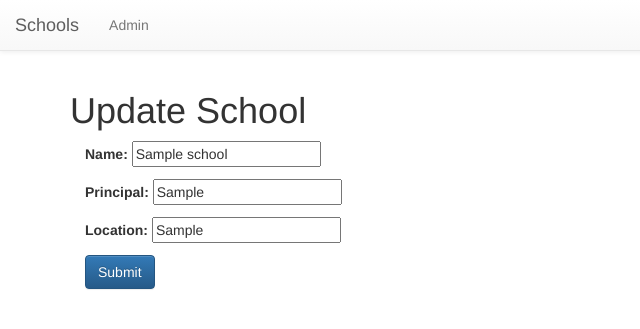
After one commit to gwynevans/django-example, a Django app: page /myapp/1/upd/ in a window 1280 px wide. The commit adds this page. Shown: the top 329 px of the page, without its empty margins (0-640 px from the left). Run offline with Django 3.2, Linux system fonts and the light colour scheme; tables that the repository leaves empty hold one stand-in row (values such as "Sample post"); some libraries are stand-ins or nearby versions.

Commit message:
Basic Generic Editing (CRUD) Views

```diff
--- a/manage.py
+++ b/manage.py
@@ -3,7 +3,7 @@ import os
 import sys
 
 if __name__ == "__main__":
-    os.environ.setdefault("DJANGO_SETTINGS_MODULE", "cbv.settings")
+    os.environ.setdefault("DJANGO_SETTINGS_MODULE", "mysite.settings")
     try:
         from django.core.management import execute_from_command_line
     except ImportError:
--- a/myapp/models.py
+++ b/myapp/models.py
@@ -1,9 +1,10 @@
 from django.db import models
 
-# Create your models here.
 from django.db.models import ForeignKey
+from django.urls import reverse
 
 
+# Create your models here.
 class School(models.Model):
     name = models.CharField(max_length=256)
     principal = models.CharField(max_length=256)
@@ -11,6 +12,9 @@ class School(models.Model):
 
     def __str__(self):
         return self.name
+
+    def get_absolute_url(self):
+        return reverse('myapp:detail', kwargs={'pk':self.pk})
 
 
 class Student(models.Model):
--- /dev/null
+++ b/myapp/templates/myapp/school_form.html
@@ -0,0 +1,26 @@
+{% extends "myapp/base.html" %}
+
+{% block title %}New School{% endblock %}
+
+{% block body_block %}
+<div class="container-fluid">
+    <div class="row">
+        <h1>
+        {% if not form.instance.pk %}
+            New school
+        {% else %}
+            Update School
+        {% endif %}
+        </h1>
+    </div>
+    <div class="row">
+        <div class="col-sm-6">
+            <form method="post" class="form">
+                {% csrf_token %}
+                {{ form.as_p }}
+                <input type="submit" class="btn btn-primary" value="Submit">
+            </form>
+        </div>
+    </div>
+</div>
+{% endblock %}
--- a/myapp/urls.py
+++ b/myapp/urls.py
@@ -5,6 +5,9 @@ from . import views
 app_name = "myapp"
 
 urlpatterns = [
-    url(r'^$',  views.SchoolListView.as_view(), name='list'),
-    url(r'^(?P<pk>[-\w]+)/$',  views.SchoolDetailView.as_view(), name='list'),
+    url(r'^$',                 views.SchoolListView.as_view(),   name='list'),
+    url(r'^(?P<pk>\d+)/$',     views.SchoolDetailView.as_view(), name='detail'),
+    url(r'^new/$',             views.SchoolCreateView.as_view(), name='create'),
+    url(r'^(?P<pk>\d+)/upd/$', views.SchoolUpdateView.as_view(), name='update'),
+    url(r'^(?P<pk>\d+)/del/$', views.SchoolDeleteView.as_view(), name='delete'),
 ]
--- a/myapp/views.py
+++ b/myapp/views.py
@@ -1,5 +1,6 @@
-from django.http import HttpResponse
-from django.views.generic import View, TemplateView, ListView, DetailView
+from django.urls import reverse_lazy
+from django.views.generic import (ListView, DetailView,
+                                  CreateView, UpdateView, DeleteView)
 
 from . import models
 
@@ -8,12 +9,30 @@ from . import models
 
 # GenericCBVs
 class SchoolListView(ListView):
-    context_object_name = 'schools'
+    context_object_name = 'schools' # Default would be 'school_list'
     model = models.School
-    template_name = 'myap-/school_list.html'
+#    template_name = 'myapp/school_list.html' # Default name
 
 
 class SchoolDetailView(DetailView):
     context_object_name = 'school'
     model = models.School
-    template_name = 'myapp/school_detail.html'
+#    template_name = 'myapp/school_detail.html' # Default name
+
+
+class SchoolCreateView(CreateView):
+    fields = ('name', 'principal', 'location')
+    model = models.School
+#    template_name = 'myapp/school_form.html' # Default name
+
+
+class SchoolUpdateView(UpdateView):
+    fields = ('name', 'principal', 'location')
+    model = models.School
+#    template_name = 'myapp/school_form.html' # Default name
+
+
+class SchoolDeleteView(DeleteView):
+    model = models.School
+    success_url = reverse_lazy('myapp:list')
+#    template_name = 'myapp/school_confirm_delete.html' # Default name
--- a/cbv/settings.py
+++ b/mysite/settings.py
@@ -50,12 +50,12 @@ MIDDLEWARE = [
     'django.middleware.clickjacking.XFrameOptionsMiddleware',
 ]
 
-ROOT_URLCONF = 'cbv.urls'
+ROOT_URLCONF = 'mysite.urls'
 
 TEMPLATES = [
     {
         'BACKEND': 'django.template.backends.django.DjangoTemplates',
-        'DIRS': [os.path.join(BASE_DIR, 'cbv/templates')],
+        'DIRS': [os.path.join(BASE_DIR, 'mysite/templates')],
         'APP_DIRS': True,
         'OPTIONS': {
             'context_processors': [
@@ -68,7 +68,7 @@ TEMPLATES = [
     },
 ]
 
-WSGI_APPLICATION = 'cbv.wsgi.application'
+WSGI_APPLICATION = 'mysite.wsgi.application'
 
 
 # Database
--- a/cbv/wsgi.py
+++ b/mysite/wsgi.py
@@ -11,6 +11,6 @@ import os
 
 from django.core.wsgi import get_wsgi_application
 
-os.environ.setdefault("DJANGO_SETTINGS_MODULE", "cbv.settings")
+os.environ.setdefault("DJANGO_SETTINGS_MODULE", "mysite.settings")
 
 application = get_wsgi_application()
```
Also changed, not shown: myapp/templates/myapp/school_confirm_delete.html (added, +22 -0 lines), myapp/templates/myapp/school_detail.html (+6 -1 lines), myapp/templates/myapp/school_list.html (+15 -6 lines), README.md, mysite/__init__.py (added), mysite/templates/index.html (renamed from cbv/templates/index.html), mysite/urls.py (renamed from cbv/urls.py), mysite/views.py (renamed from cbv/views.py).
